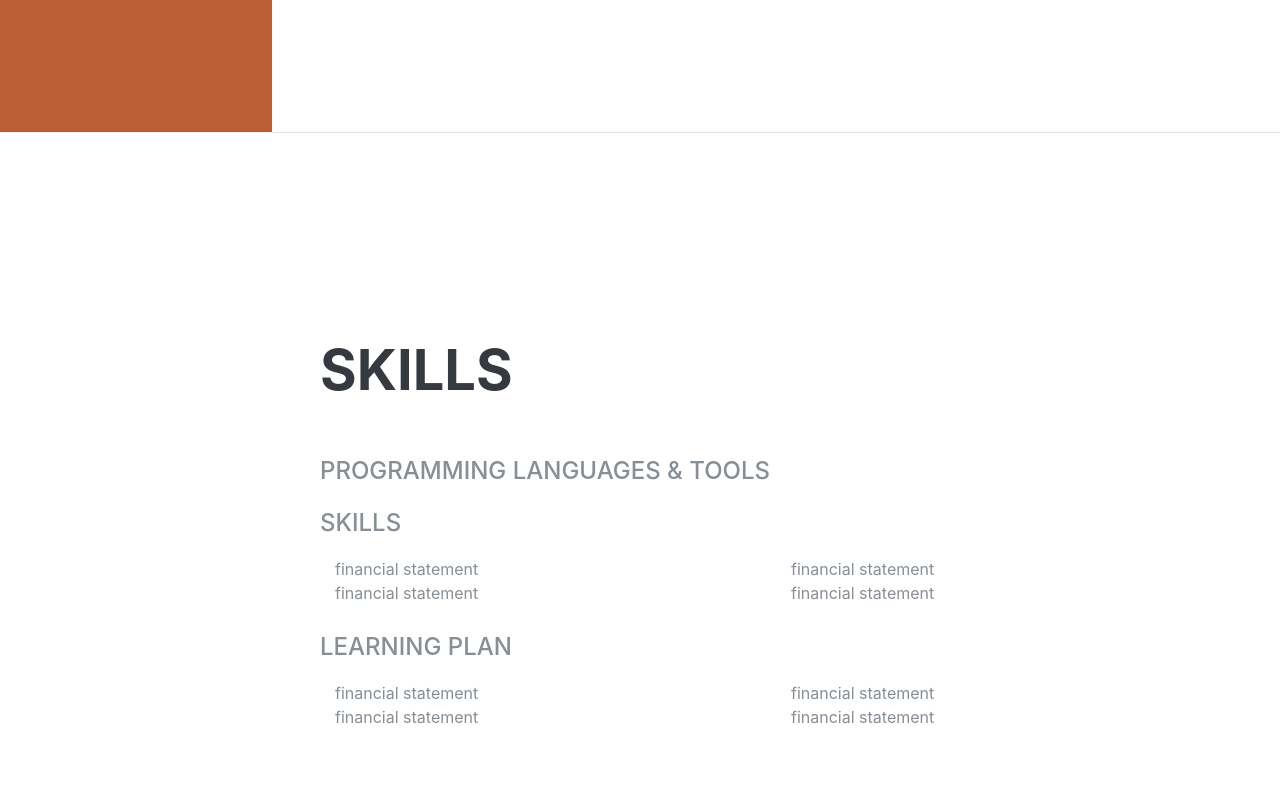
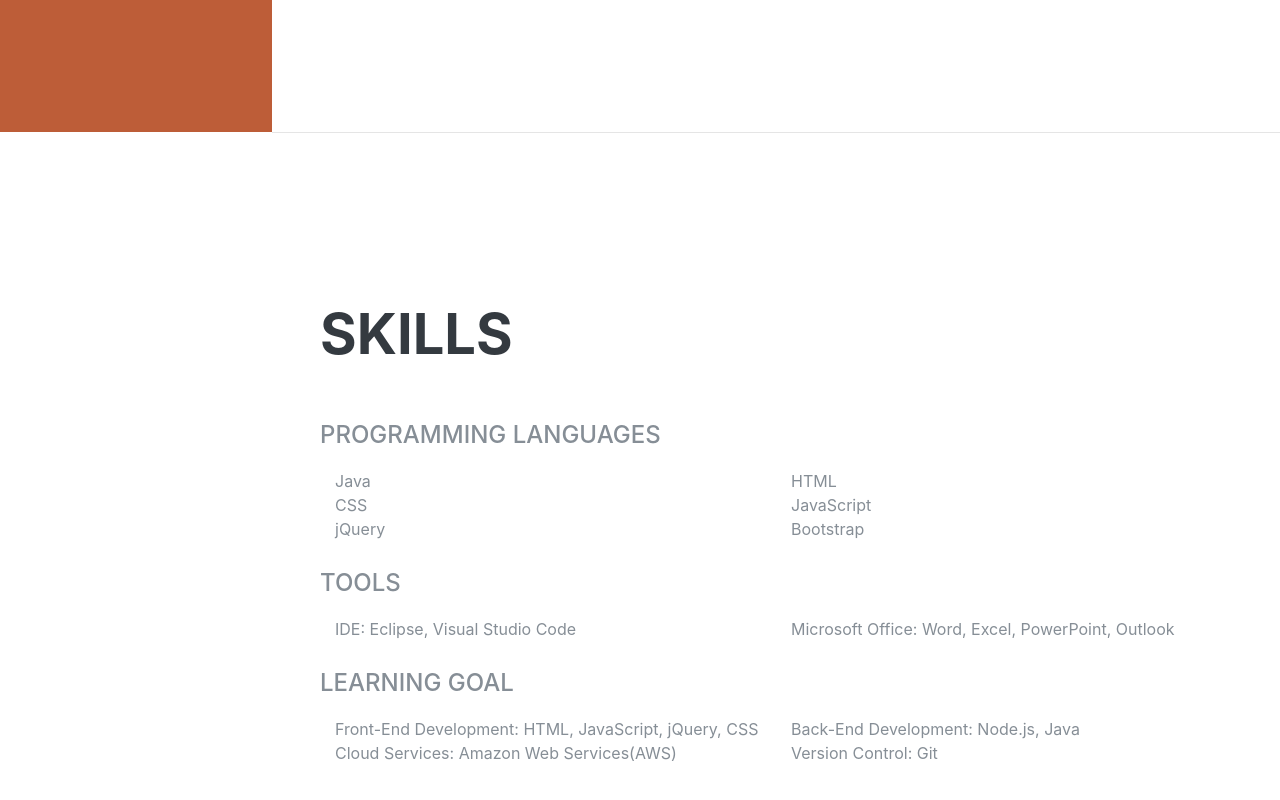
Before and after one commit to shidong1216/myblog, a plain HTML site: page index.html in a window 1280 px wide. Shown: the part 668-1468 px from the top of the page. Drawn offline with Linux system fonts and the light colour scheme; a web font is replaced by a local one.

Commit message:
update skills

```diff
--- a/index.html
+++ b/index.html
@@ -32,7 +32,8 @@
         <img class="img-fluid img-profile rounded-circle mx-auto mb-2" src="img/profile.jpg" alt="">
       </span>
     </a>
-    <button class="navbar-toggler" type="button" data-toggle="collapse" data-target="#navbarSupportedContent" aria-controls="navbarSupportedContent" aria-expanded="false" aria-label="Toggle navigation">
+    <button class="navbar-toggler" type="button" data-toggle="collapse" data-target="#navbarSupportedContent"
+      aria-controls="navbarSupportedContent" aria-expanded="false" aria-label="Toggle navigation">
       <span class="navbar-toggler-icon"></span>
     </button>
     <div class="collapse navbar-collapse" id="navbarSupportedContent">
@@ -74,7 +75,8 @@
           <a href="mailto:shidong0720@gmail.com">shidong0720@gmail.com</a>
         </div>
         <div class="subheading mb-3">About Me</div>
-        <p>My name is Shi Dong, and I am preparing myself to be a professional software engineer. I started learning programming since November 2018. My goal is to find an opputunity to develop my programming skills.</p>
+        <p>My name is Shi Dong, and I am preparing myself to be a professional software engineer. I started learning
+          programming since November 2018. My goal is to find an opputunity to strength my programming skills.</p>
         <br>
         <div class="social-icons">
           <a href="https://www.linkedin.com/in/shi-dong-583b75174/">
@@ -94,34 +96,38 @@
       <div class="my-auto">
         <h2 class="mb-5">Skills</h2>
 
-        <div class="subheading mb-3">Programming Languages &amp; Tools</div>
-        <ul class="list-inline dev-icons">
+        <div class="subheading mb-3">Programming Languages</div>
 
-<!--           <li class="list-inline-item">
-            <i class="fab fa-node-js"></i>
-          </li> -->
-        </ul>
-
-        <div class="subheading mb-3">Skills</div>
+        <!-- <div class="subheading mb-3">Skills</div> -->
 
         <div class="container">
           <div class="row">
-          <div class="col-lg-6 col-sm-6">financial statement</div>
-          <div class="col-lg-6 col-sm-6">financial statement</div>
-          <div class="col-lg-6 col-sm-6">financial statement</div>
-          <div class="col-lg-6 col-sm-6">financial statement</div>
-
+            <div class="col-lg-6 col-sm-12">Java</div>
+            <div class="col-lg-6 col-sm-12">HTML</div>
+            <div class="col-lg-6 col-sm-12">CSS</div>
+            <div class="col-lg-6 col-sm-12">JavaScript</div>
+            <div class="col-lg-6 col-sm-12">jQuery</div>
+            <div class="col-lg-6 col-sm-12">Bootstrap</div>
           </div>
         </div>
         <br>
-      <div class="subheading mb-3"> Learning Plan</div>
+        <div class="subheading mb-3">Tools</div>
+        <div class="container">
+          <div class="row">
+            <div class="col-lg-6 col-sm-12">IDE: Eclipse, Visual Studio Code</div>
+
+            <div class="col-lg-6 col-sm-12">Microsoft Office: Word, Excel, PowerPoint, Outlook</div>
+          </div>
+        </div>
+        <br>
+        <div class="subheading mb-3"> Learning Goal</div>
 
         <div class="container">
           <div class="row">
-        <div class="col-lg-6 col-sm-6">financial statement</div>
-        <div class="col-lg-6 col-sm-6">financial statement</div>
-        <div class="col-lg-6 col-sm-6">financial statement</div>
-        <div class="col-lg-6 col-sm-6">financial statement</div>
+            <div class="col-lg-6 col-sm-12">Front-End Development: HTML, JavaScript, jQuery, CSS</div>
+            <div class="col-lg-6 col-sm-6">Back-End Development: Node.js, Java</div>
+            <div class="col-lg-6 col-sm-6">Cloud Services: Amazon Web Services(AWS)</div>
+            <div class="col-lg-6 col-sm-6">Version Control: Git</div>
 
           </div>
         </div>
```
Lines whose indentation alone changed are shown as unchanged.
